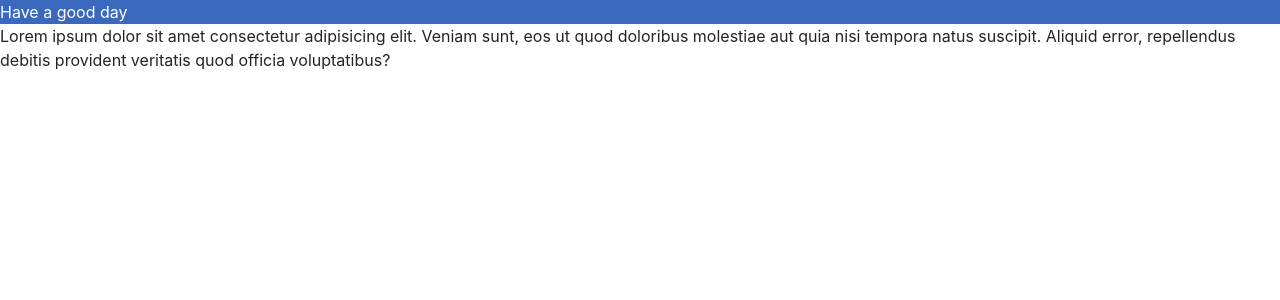
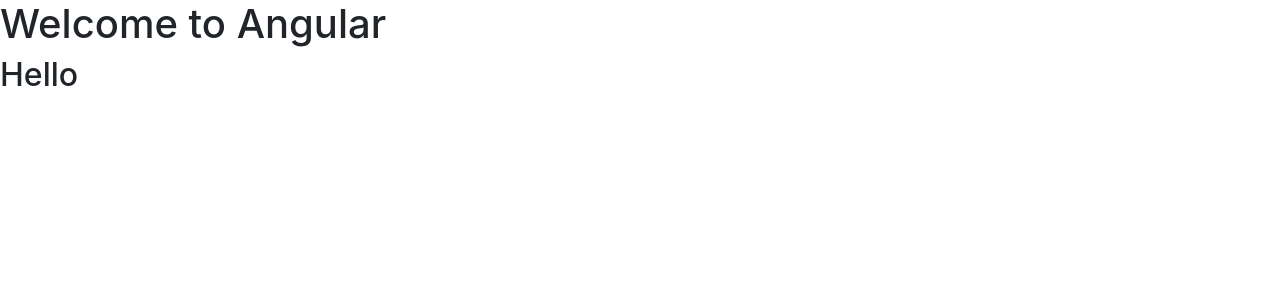
Before and after one commit to liteninkiran/angular-11-ultimate, an Angular app in the folder TaskManager/: page / in a window 1280 px wide. Shown: the top 300 px of the page. Built offline with nearby package versions, Linux system fonts and the light colour scheme.

Commit message:
02 - Adding Bootstrap

```diff
--- a/TaskManager/src/app/app.component.html
+++ b/TaskManager/src/app/app.component.html
@@ -1,6 +1,2 @@
-<div style="background-color: #3a68bd; color: #ffffff">Have a good day</div>
-<p>
-  Lorem ipsum dolor sit amet consectetur adipisicing elit. Veniam sunt, eos ut
-  quod doloribus molestiae aut quia nisi tempora natus suscipit. Aliquid error,
-  repellendus debitis provident veritatis quod officia voluptatibus?
-</p>
+<h1>Welcome to Angular</h1>
+<h2>Hello</h2>
```
